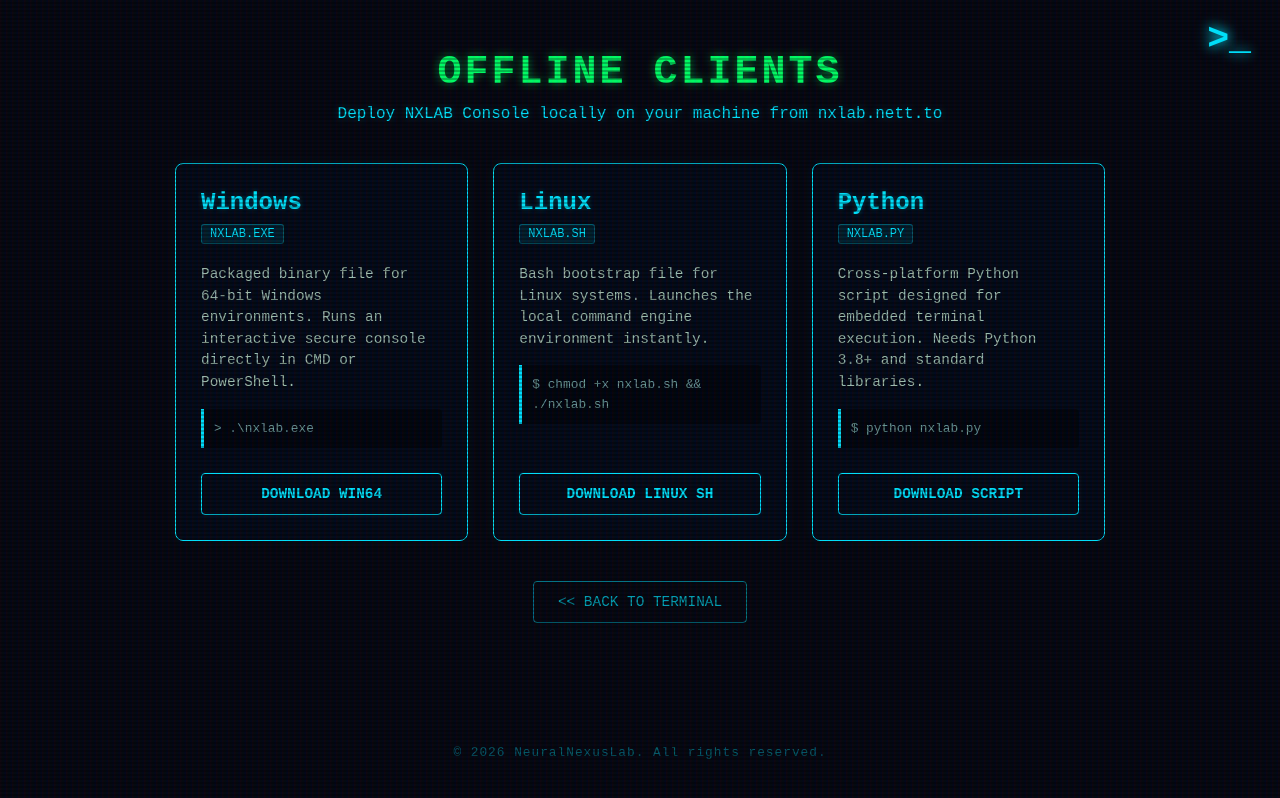
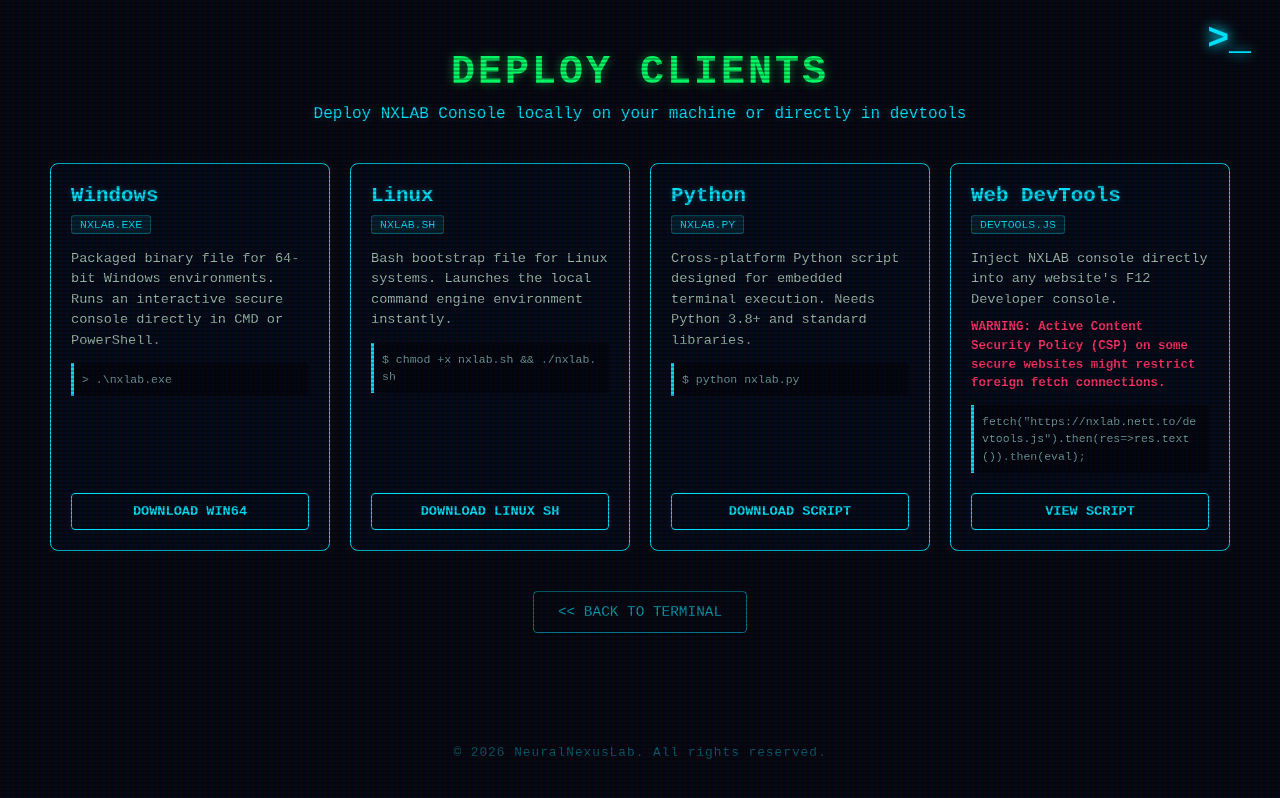
Before and after one commit to NeuralNexusLab-nh/NXLAB, a website: page pages/download.html in a window 1280 px wide. Drawn offline with Linux system fonts and the light colour scheme.

Commit message:
Update download.html

```diff
--- a/pages/download.html
+++ b/pages/download.html
@@ -8,6 +8,7 @@
     :root {
       --neon-green: #00ff66;
       --neon-blue: #00e5ff;
+      --neon-red: #ff3366;
       --bg-dark: #050811;
       --terminal-bg: rgba(5, 12, 28, 0.85);
       --font-stack: 'Courier New', Courier, monospace;
@@ -89,7 +90,7 @@
     /* Main Container */
     .container {
       width: 100%;
-      max-width: 950px;
+      max-width: 1200px;
       padding: 10px;
       opacity: 0;
       transform: translateY(30px);
@@ -123,11 +124,11 @@
       font-size: 1rem;
     }
 
-    /* Download Cards Grid */
+    /* Download Cards Grid - Fits 4 columns on wide screens */
     .grid {
       display: grid;
-      grid-template-columns: repeat(auto-fit, minmax(280px, 1fr));
-      gap: 25px;
+      grid-template-columns: repeat(auto-fit, minmax(260px, 1fr));
+      gap: 20px;
       margin-bottom: 40px;
     }
 
@@ -136,13 +137,13 @@
       background: var(--terminal-bg);
       border: 1px solid var(--neon-blue);
       border-radius: 8px;
-      padding: 25px;
+      padding: 20px;
       display: flex;
       flex-direction: column;
       justify-content: space-between;
       transition: all 0.4s cubic-bezier(0.175, 0.885, 0.32, 1.275);
       box-shadow: 0 0 15px rgba(0, 229, 255, 0.05);
-      min-height: 320px;
+      min-height: 350px;
     }
 
     .card:hover {
@@ -152,11 +153,11 @@
     }
 
     .card-header {
-      margin-bottom: 20px;
+      margin-bottom: 15px;
     }
 
     .platform-title {
-      font-size: 1.5rem;
+      font-size: 1.3rem;
       color: var(--neon-blue);
       text-shadow: 0 0 5px rgba(0, 229, 255, 0.3);
       margin-bottom: 8px;
@@ -164,7 +165,7 @@
 
     .platform-badge {
       display: inline-block;
-      font-size: 0.75rem;
+      font-size: 0.72rem;
       background: rgba(0, 229, 255, 0.1);
       padding: 2px 8px;
       border-radius: 3px;
@@ -186,21 +187,29 @@
 
     .card-body {
       flex: 1;
-      font-size: 0.9rem;
+      font-size: 0.85rem;
       line-height: 1.5;
       color: #a0c0b0;
-      margin-bottom: 25px;
+      margin-bottom: 20px;
+    }
+
+    .warning-text {
+      color: var(--neon-red);
+      font-weight: bold;
+      margin-top: 8px;
+      font-size: 0.78rem;
     }
 
     /* Terminal-like Code Snippet in Card */
     .snippet {
       background: rgba(0, 0, 0, 0.4);
       border-left: 3px solid var(--neon-blue);
-      padding: 10px;
-      margin-top: 15px;
-      font-size: 0.8rem;
+      padding: 8px;
+      margin-top: 12px;
+      font-size: 0.72rem;
       color: #70a0a0;
       border-radius: 0 4px 4px 0;
+      word-break: break-all;
     }
 
     .card:hover .snippet {
@@ -211,14 +220,14 @@
     .btn-dl {
       display: block;
       width: 100%;
-      padding: 12px;
+      padding: 10px;
       background: transparent;
       border: 1px solid var(--neon-blue);
       color: var(--neon-blue);
       text-decoration: none;
       text-align: center;
       font-weight: bold;
-      font-size: 0.9rem;
+      font-size: 0.85rem;
       border-radius: 4px;
       transition: all 0.3s ease;
       box-shadow: 0 0 5px rgba(0, 229, 255, 0.1);
@@ -282,8 +291,8 @@
 
   <div class="container">
     <header>
-      <h1>OFFLINE CLIENTS</h1>
-      <p class="subtitle">Deploy NXLAB Console locally on your machine from nxlab.nett.to</p>
+      <h1>DEPLOY CLIENTS</h1>
+      <p class="subtitle">Deploy NXLAB Console locally on your machine or directly in devtools</p>
     </header>
 
     <div class="grid">
@@ -331,6 +340,22 @@
         </div>
         <a href="/download/python" class="btn-dl">DOWNLOAD SCRIPT</a>
       </div>
+
+      <!-- Browser DevTools Card -->
+      <div class="card">
+        <div class="card-header">
+          <h2 class="platform-title">Web DevTools</h2>
+          <span class="platform-badge">devtools.js</span>
+        </div>
+        <div class="card-body">
+          Inject NXLAB console directly into any website's F12 Developer console.
+          <div class="warning-text">WARNING: Active Content Security Policy (CSP) on some secure websites might restrict foreign fetch connections.</div>
+          <div class="snippet">
+            fetch("https://nxlab.nett.to/devtools.js").then(res=&gt;res.text()).then(eval);
+          </div>
+        </div>
+        <a href="/devtools.js" target="_blank" class="btn-dl">VIEW SCRIPT</a>
+      </div>
     </div>
 
     <!-- Back to Terminal -->
```
